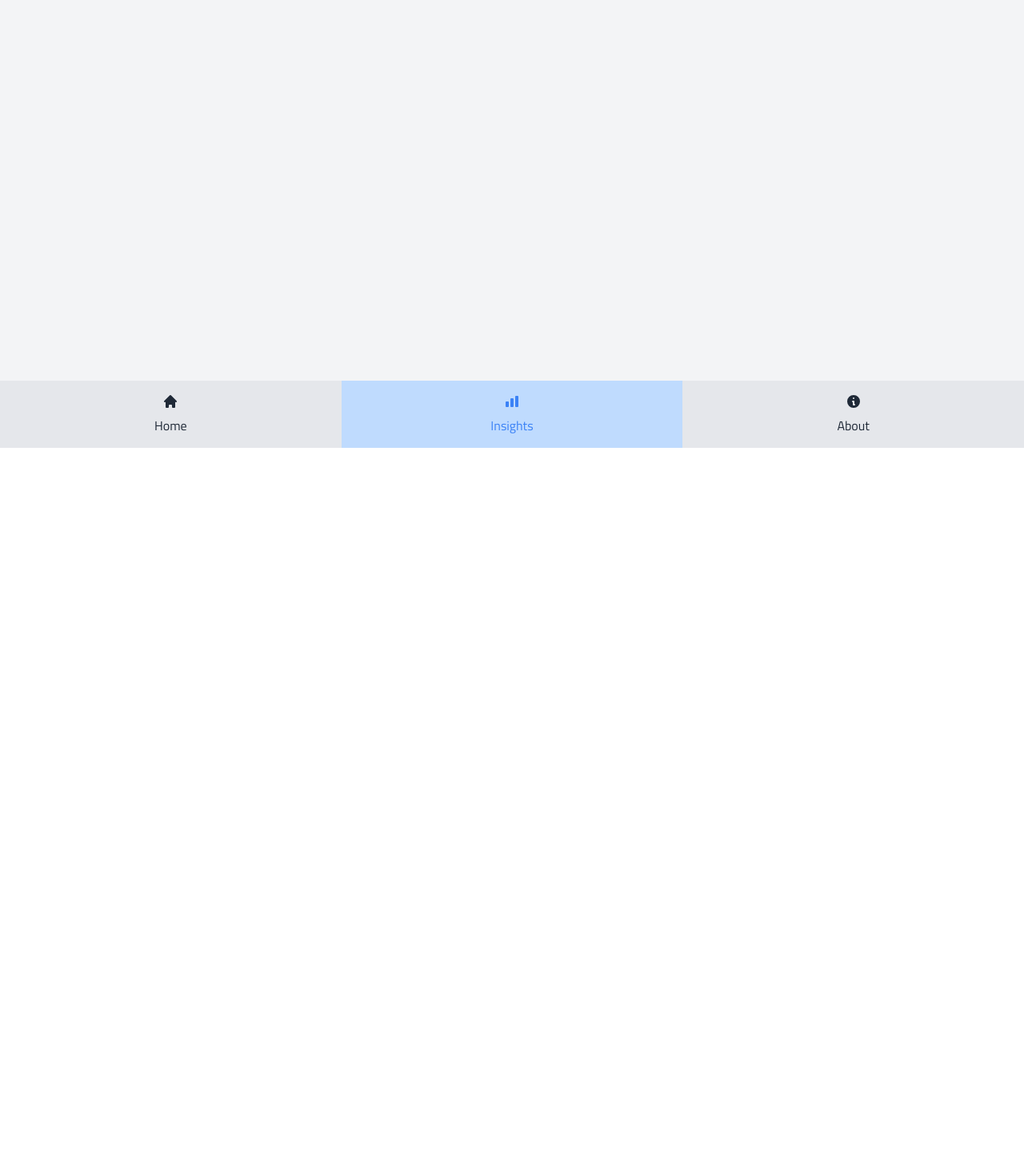
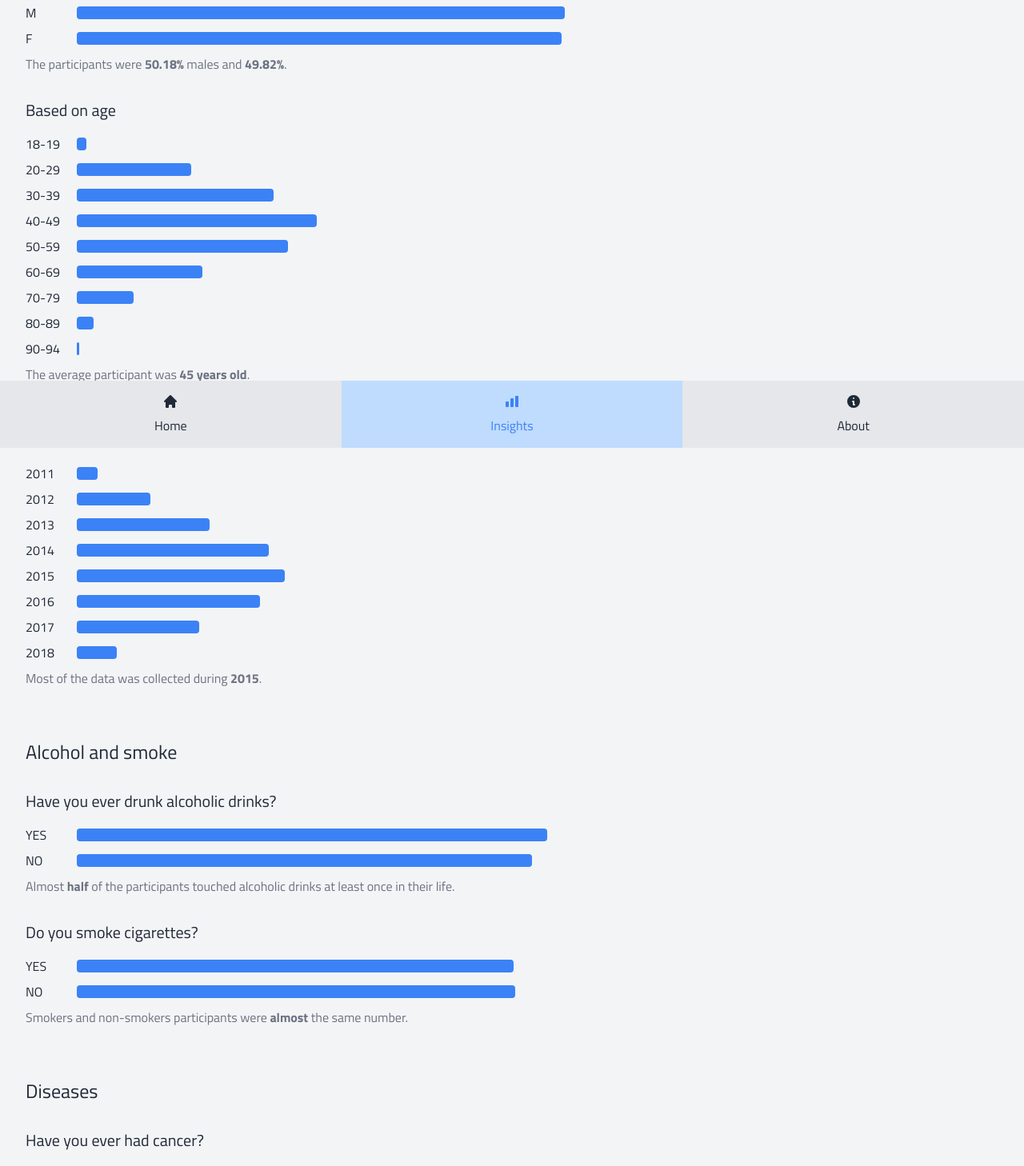
Before and after one commit to frikyfriky11/open-health, a Vue app: page /#/insights in a window 1280 px wide. Shown: the part 240-1698 px from the top of the page at 80% size. Before the commit the page ends 800 px from the top, so only its background shows below. Built offline with nearby package versions, Linux system fonts and the light colour scheme.

Commit message:
Added various charts in Insights.vue

```diff
--- /dev/null
+++ b/src/components/charts/BarChart.vue
@@ -0,0 +1,16 @@
+<template>
+  <h3 class="mt-8 mb-4 text-xl">{{ props.label }}</h3>
+  <div class="mb-2">
+    <template v-for="item in props.items">
+      <div class="flex items-center mb-2">
+        <span class="w-16">{{ item.group }}</span>
+        <div class="h-4 bg-blue-500 rounded" :style="{ 'width': `${item.value * 100 / props.totalParticipants }%` }"></div>
+      </div>
+    </template>
+  </div>
+  <slot></slot>
+</template>
+
+<script lang="ts" setup>
+const props = defineProps(['items', 'totalParticipants', 'label']);
+</script>
--- a/src/pages/Insights.vue
+++ b/src/pages/Insights.vue
@@ -2,7 +2,97 @@
   <h1 class="text-4xl">
     <strong>A quick tour</strong> of the data we collected.
   </h1>
+
+  <h2 class="mt-16 mb-4 text-2xl">Demographic data</h2>
+
+  <h3 class="mt-8 mb-4 text-xl">Based on sex</h3>
+  <div class="mb-2">
+    <div class="flex items-center mb-2">
+      <span class="w-16">M</span>
+      <div class="h-4 bg-blue-500 rounded" style="width: 50.18%"></div>
+    </div>
+    <div class="flex items-center mb-2">
+      <span class="w-16">F</span>
+      <div class="h-4 bg-blue-500 rounded" style="width: 49.82%"></div>
+    </div>
+  </div>
+  <p class="text-gray-500">The participants were <strong>50.18%</strong> males and <strong>49.82%</strong>.</p>
+
+  <BarChart :items="ages" :total-participants="totalParticipants" label="Based on age">
+    <p class="text-gray-500">The average participant was <strong>45 years old</strong>.</p>
+    <p class="text-gray-500">The youngest was <strong>18 years old</strong> and the oldest was <strong>94 years old</strong>.</p>
+  </BarChart>
+
+  <BarChart :items="yearsOfExaminations" :total-participants="totalParticipants" label="Based on date of examination">
+    <p class="text-gray-500">Most of the data was collected during <strong>2015</strong>.</p>
+  </BarChart>
+
+  <h2 class="mt-16 text-2xl">Alcohol and smoke</h2>
+
+  <BarChart :items="alcohols" :total-participants="totalParticipants" label="Have you ever drunk alcoholic drinks?">
+    <p class="text-gray-500">Almost <strong>half</strong> of the participants touched alcoholic drinks at least once in their life.</p>
+  </BarChart>
+
+  <BarChart :items="smokes" :total-participants="totalParticipants" label="Do you smoke cigarettes?">
+    <p class="text-gray-500">Smokers and non-smokers participants were <strong>almost</strong> the same number.</p>
+  </BarChart>
+
+  <h2 class="mt-16 mb-4 text-2xl">Diseases</h2>
+
+  <BarChart :items="cancers" :total-participants="totalParticipants" label="Have you ever had cancer?">
+    <p class="text-gray-500">Participants with and without cancer were <strong>almost</strong> the same number.</p>
+  </BarChart>
+
+  <BarChart :items="thyroids" :total-participants="totalParticipants" label="Have you ever had thyroid disease?">
+    <p class="text-gray-500">Participants with and without thyroid diseases were <strong>almost</strong> the same number.</p>
+  </BarChart>
 </template>
 
 <script lang="ts" setup>
+import BarChart from '../components/charts/BarChart.vue';
+
+const totalParticipants = 13389;
+
+const ages = [
+  { group: '18-19', value: 134 },
+  { group: '20-29', value: 1571 },
+  { group: '30-39', value: 2704 },
+  { group: '40-49', value: 3305 },
+  { group: '50-59', value: 2907 },
+  { group: '60-69', value: 1730 },
+  { group: '70-79', value: 777 },
+  { group: '80-89', value: 232 },
+  { group: '90-94', value: 29 },
+]
+
+const yearsOfExaminations = [
+  { group: '2011', value: 291 },
+  { group: '2012', value: 1018 },
+  { group: '2013', value: 1830 },
+  { group: '2014', value: 2645 },
+  { group: '2015', value: 2861 },
+  { group: '2016', value: 2518 },
+  { group: '2017', value: 1680 },
+  { group: '2018', value: 546 },
+]
+
+const alcohols = [
+  { group: 'YES', value: 6474 },
+  { group: 'NO', value: 6267 },
+]
+
+const smokes = [
+  { group: 'YES', value: 6012 },
+  { group: 'NO', value: 6037 },
+]
+
+const cancers = [
+  { group: 'YES', value: 6046 },
+  { group: 'NO', value: 6051 },
+]
+
+const thyroids = [
+  { group: 'YES', value: 6114 },
+  { group: 'NO', value: 5900 },
+]
 </script>
```
